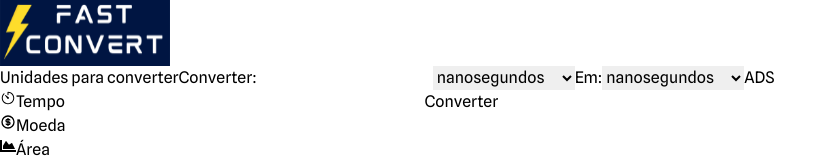
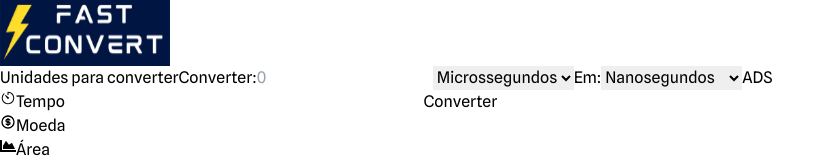
Before and after one commit to Th7-Sousa/fast-convert, a Next.js app: page / in a window 1280 px wide. Shown: the top 160 px of the page, without its empty margins (0-837 px from the left). Built offline with nearby package versions, Linux system fonts and the light colour scheme.

Commit message:
Versão funcional 1

```diff
--- a/src/Components/ConvertMain.jsx
+++ b/src/Components/ConvertMain.jsx
@@ -1,6 +1,6 @@
 'use client'
 
-import React, { useState } from 'react';
+import React, { useState, useEffect } from 'react';
 import Input from "./Input";
 import Select from "./Select";
 import Result from "./Result";
@@ -11,39 +11,60 @@ export default function ConvertMain() {
 
   const Measures = {
     timer: {
-      "ns": "nanosegundos",
-      "mu": "microssegundos",
-      "ms": "milissegundos",
-      "s": "segundos",
-      "min": "minutos",
-      "h": "horas",
-      "d": "dias",
-      "week": "semanas",
-      "month": "meses",
-      "year": "anos"
+      "ns": "Nanosegundos",
+      "mu": "Microssegundos",
+      "ms": "Milissegundos",
+      "s": "Segundos",
+      "min": "Minutos",
+      "h": "Horas",
+      "d": "Dias",
+      "week": "Semanas",
+      "month": "Meses",
+      "year": "Anos"
     }
   }
 
-  const [inputValue, setInputValue] = useState('');
-  const [fromUnit, setFromUnit] = useState('');
-  const [toUnit, setToUnit] = useState('');
-  const [result, setResult] = useState('');
-
-  // Transforma o objeto timer em um array de opções para o Select
   const timerOptions = Object.entries(Measures.timer).map(([key, value]) => ({
     value: key,
     label: value
   }));
 
-  const optionsSelect = timerOptions; // Agora optionsSelect contém as opções corretas
+  const optionsSelect = timerOptions;
+
+  const [inputValue, setInputValue] = useState('');
+  const [fromUnit, setFromUnit] = useState(timerOptions[1].value);
+  const [toUnit, setToUnit] = useState(timerOptions[0].value);
+  const [result, setResult] = useState('');
+  const [unitName, setUnitName] = useState('');
+
+  useEffect(() => {
+    setUnitName(Measures.timer[toUnit]);
+  }, [Measures.timer]);
 
   const handleConversion = () => {
-    if (inputValue && fromUnit && toUnit) {
-      const convertedValue = convert(inputValue).from(fromUnit).to(toUnit)
-      setResult(convertedValue.toString());
-      console.log(convertedValue)
+    if (inputValue) {
+      console.log(inputValue, fromUnit, toUnit)
+      if (inputValue && fromUnit && toUnit) {
+        if (fromUnit != toUnit) {
+          let convertedValue = convert(inputValue).from(fromUnit).to(toUnit);
+          if (convertedValue % 1 === 0) {
+            convertedValue = convertedValue.toFixed(0);
+          } else {
+            convertedValue = convertedValue.toFixed(20);
+          }
+          setResult(`${convertedValue} ${unitName}`);
+          console.log(`${convertedValue} ${unitName}`)
+        }
+        else {
+          setResult(false)
+          alert("Unidade de medida de origem e destino são as mesmas.")
+        }
+      }
+    } else {
+      alert("Insira o valor a ser convertido!");
     }
   };
+
 
   return (
     <div id="convert-main" className="w-full flex flex-col items-center">
@@ -60,7 +81,7 @@ export default function ConvertMain() {
           </div>
         </div>
         <ButtonPrimary text='Converter' onClick={handleConversion} />
-        <Result render={result ? true : false} result={result} unity={toUnit} />
+        <Result render={result ? true : false} result={result} />
       </div>
     </div>
   );
--- a/src/Components/Input.jsx
+++ b/src/Components/Input.jsx
@@ -6,6 +6,7 @@ export default function Input({ value, onChange }) {
       type="number"
       value={value}
       onChange={onChange}
+      placeholder="0"
     />
   );
 }
--- a/src/Components/Result.jsx
+++ b/src/Components/Result.jsx
@@ -1,12 +1,11 @@
-export default function Result({ result, unity, render }) {
+export default function Result({ result, render }) {
   return (
     <>
       {
         render ?
-          <div className="flex gap-2 p-3 rounded-md text-base font-semibold border-2 border-solid border-systemGreen-100">
+          <div className="flex gap-1 p-3 rounded-md text-base font-semibold border-2 border-solid border-systemGreen-100">
             <p>Resultado =</p>
             <span className="text-systemGreen-100">{result}</span>
-            <span className="text-systemGreen-100">{unity}</span>
           </div>
           :
           <></>
```
